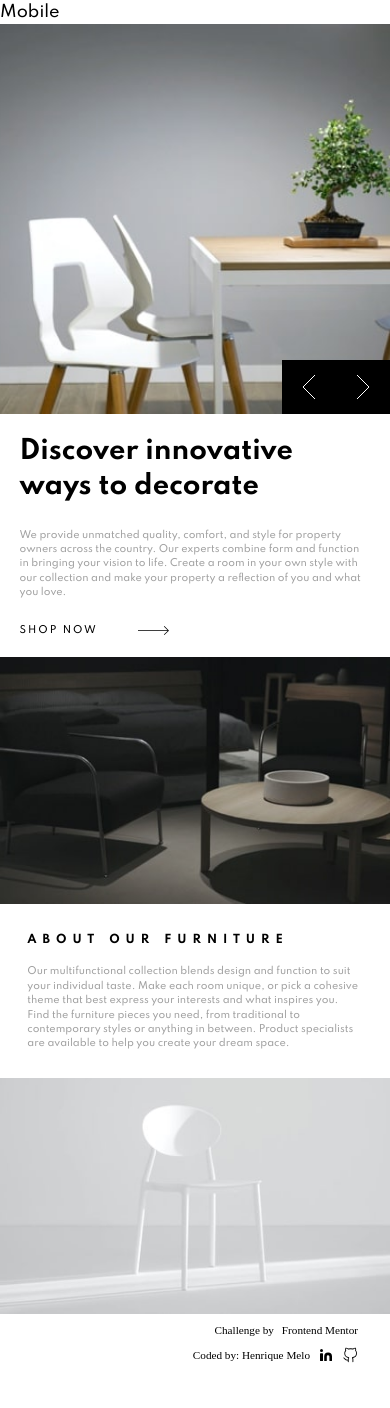
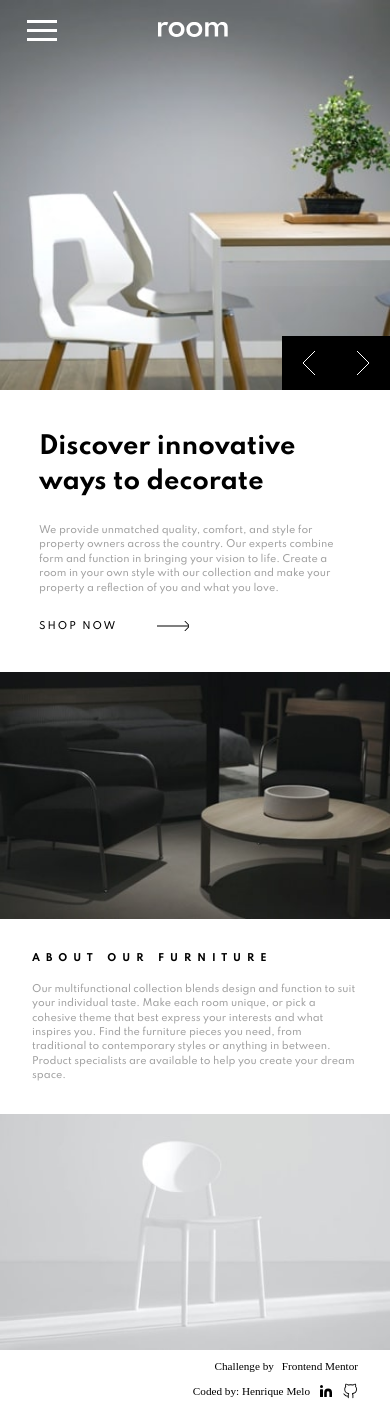
Before and after one commit to HenriqueAmorim20/room, a Nuxt app: page / in a window 390 px wide. Before the commit the page ends 1371 px from the top, so only its background shows below. Built offline with nearby package versions, Linux system fonts and the light colour scheme.

Commit message:
navbar mobile

```diff
--- a/layouts/nav-mobile.vue
+++ b/layouts/nav-mobile.vue
@@ -1,6 +1,28 @@
 <template>
   <div>
-    Mobile
+    <v-app-bar class="navbar" height="60" flat absolute color="transparent">
+      <v-img
+        :src="require('@/static/icon-hamburger.svg')"
+        contain
+        class="menu-icon"
+        @click.stop="drawer = true"
+      />
+      <v-spacer></v-spacer>
+      <v-img :src="require('@/static/logo.svg')" contain class="logo" />
+      <v-spacer></v-spacer>
+    </v-app-bar>
+    <v-navigation-drawer v-model="drawer" fixed left class="drawer">
+      <v-img
+        class="icon-close"
+        :src="require('@/static/icon-close.svg')"
+        max-width="20px"
+        aspect-ratio="1"
+        @click.stop="drawer = !drawer"
+      />
+      <span class="menu-item" v-for="(item, index) in menu" :key="index">
+        {{ item.name }}
+      </span>
+    </v-navigation-drawer>
   </div>
 </template>
 <script>
@@ -21,6 +43,37 @@ export default {
 </script>
 <style scoped>
 .navbar {
-  padding: 0.7rem;
+  padding: 0rem 0.7rem;
+}
+
+.logo {
+  max-width: 70px !important;
+  margin-left: -35px;
+}
+
+.menu-icon {
+  max-width: min(8vw, 30px) !important;
+}
+
+.drawer {
+  width: 100% !important;
+  height: max-content !important;
+  background-color: #fff !important;
+  padding: 7% 5%;
+}
+
+.drawer >>> * {
+  display: flex;
+  align-items: center;
+  justify-content: space-between;
+}
+
+.icon-close {
+  margin-right: 1.5rem;
+}
+
+.menu-item {
+  font-weight: 600;
+  font-size: clamp(0.7rem, 3.5vw, 1rem);
 }
 </style>
--- a/pages/index.vue
+++ b/pages/index.vue
@@ -130,11 +130,11 @@ export default {
   justify-content: center;
   max-width: 650px;
   position: relative;
-  padding: min(5%, 5.5rem);
+  padding: min(10%, 5.5rem);
 }
 
 .desc-section-title {
-  font-size: clamp(1.6rem, 2.5vw, 2.3rem);
+  font-size: clamp(1.5rem, 2.5vw, 2.3rem);
   line-height: 35px;
 }
 
@@ -213,7 +213,7 @@ export default {
 .about-section-title {
   text-transform: uppercase;
   letter-spacing: 6px;
-  font-size: clamp(0.7rem, 1vw, 1rem);
+  font-size: clamp(0.6rem, 1vw, 1rem);
 }
 
 .about-section-info {
@@ -242,7 +242,7 @@ export default {
   }
 
   .desc-section {
-    max-width: 390px;
+    max-width: 400px;
   }
     .bottom {
     flex-direction: column;
@@ -250,7 +250,7 @@ export default {
   }
 
   .about-section {
-    padding: min(7vw, 2rem);
+    padding: min(15%, 2rem);
   }
 
   .side-img,
```
